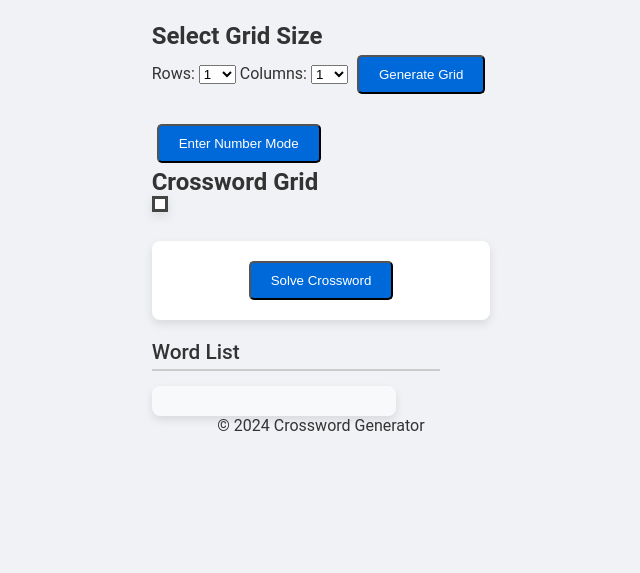
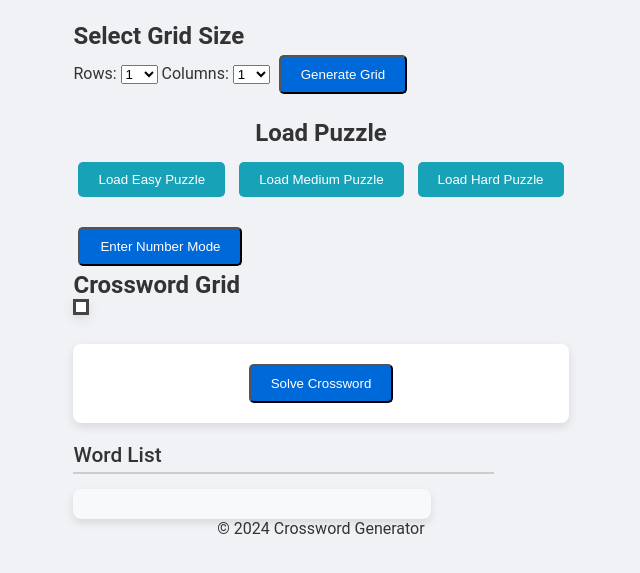
Before and after one commit to Willpatpost/Crossword-Generator, a plain HTML site: page index.html in a window 1280 px wide. Shown: the part 65-638 px from the top of the page, without its empty margins (319-959 px from the left). Drawn offline with Linux system fonts and the light colour scheme.

Commit message:
Update index.html

```diff
--- a/index.html
+++ b/index.html
@@ -2,7 +2,6 @@
 <html lang="en">
 <head>
     <meta charset="UTF-8">
-    <meta name="viewport" content="width=device-width, initial-scale=1.0">
     <title>Custom Crossword Generator</title>
     <link rel="stylesheet" href="style.css">
 </head>
@@ -65,6 +64,14 @@
             <button id="generateGridButton">Generate Grid</button>
         </section>
 
+        <!-- New predefined puzzles section -->
+        <section id="predefinedPuzzles" aria-label="Load Predefined Puzzles">
+            <h2>Load Puzzle</h2>
+            <button id="loadEasyPuzzle">Load Easy Puzzle</button>
+            <button id="loadMediumPuzzle">Load Medium Puzzle</button>
+            <button id="loadHardPuzzle">Load Hard Puzzle</button>
+        </section>
+
         <section id="number-entry-controls" aria-label="Number Entry Controls">
             <button id="startNumberEntryButton">Enter Number Mode</button>
             <button id="stopNumberEntryButton" style="display: none;">Stop Entering Numbers</button>
```
